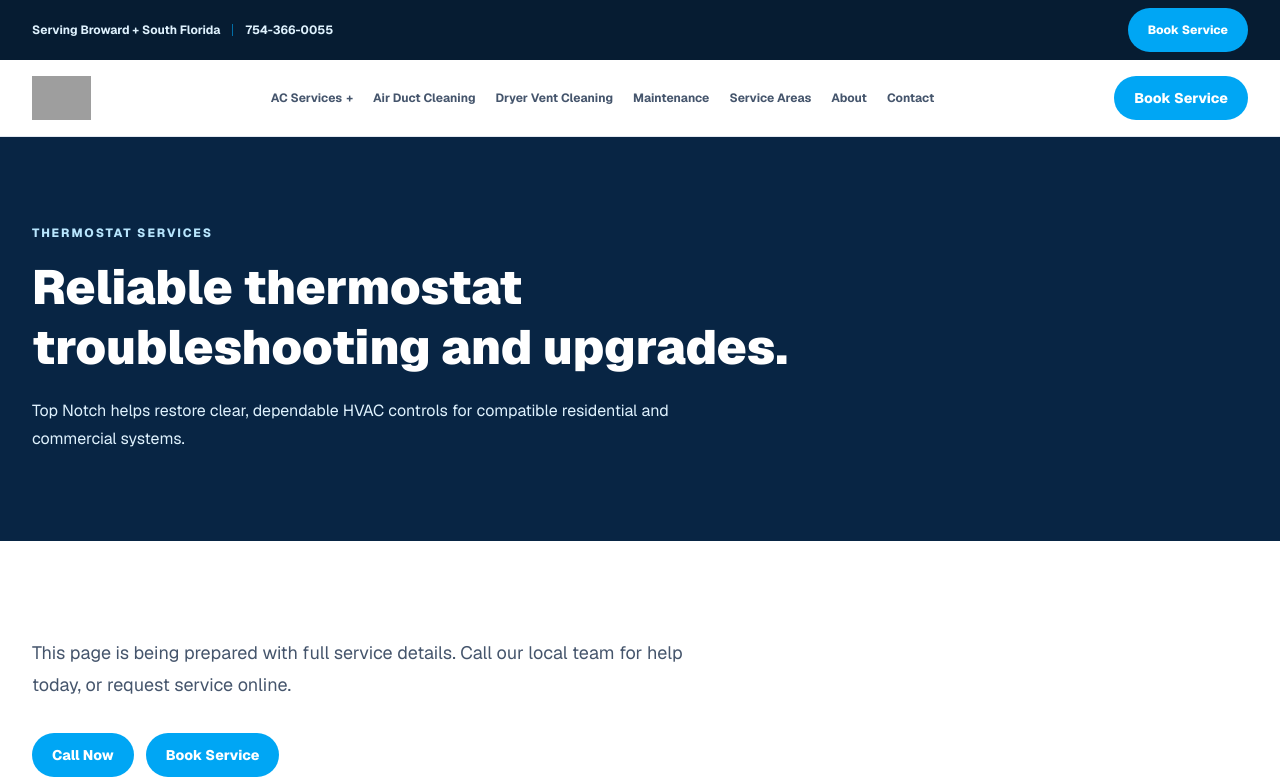
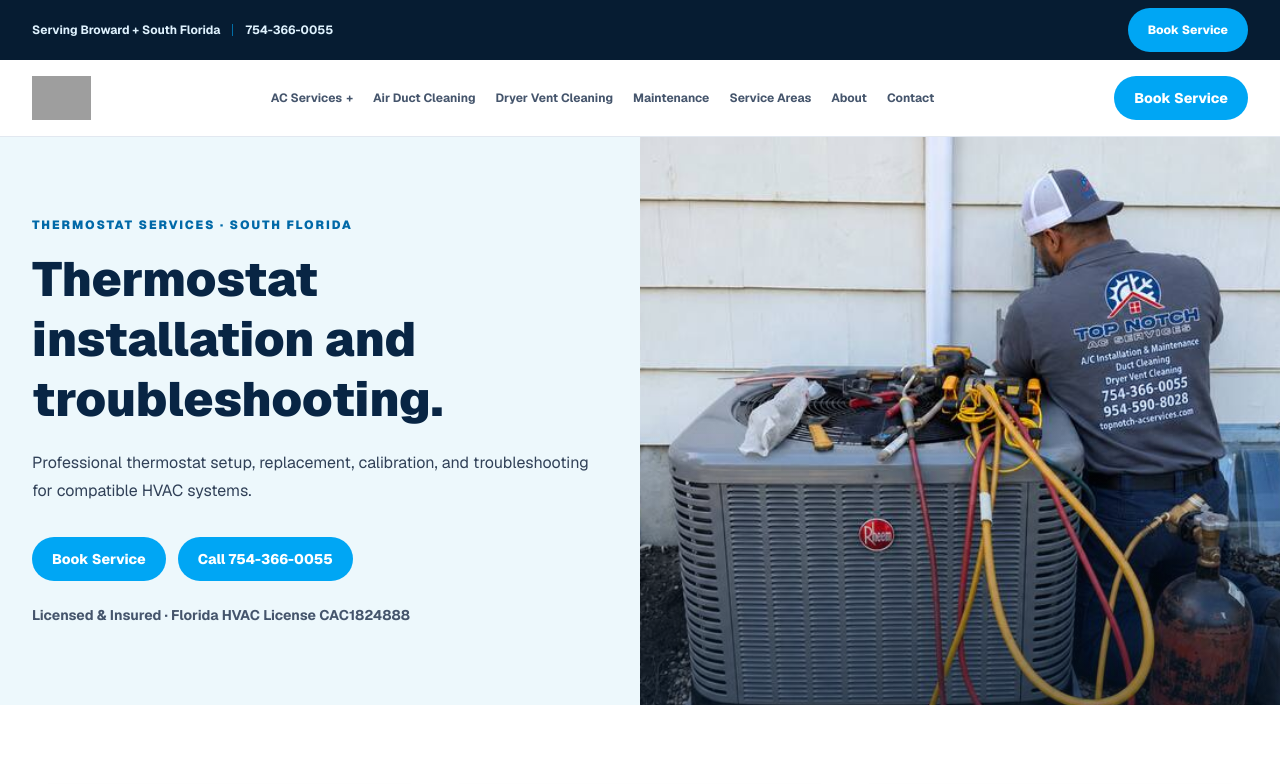
Before and after one commit to topnotchacservices/topnotch-website, a Next.js app: page /thermostat-services in a window 1280 px wide. Shown: the top 784 px of the page. Built offline with nearby package versions, Linux system fonts and the light colour scheme; grey boxes are pictures that could not be loaded.

Commit message:
Restore full service page content and photos

```diff
--- a/app/thermostat-services/page.tsx
+++ b/app/thermostat-services/page.tsx
@@ -1,2 +1,5 @@
-import { TemporaryPage } from "@/components/site-shell";
-export default function ThermostatServicesPage() { return <TemporaryPage eyebrow="THERMOSTAT SERVICES" title="Reliable thermostat troubleshooting and upgrades." description="Top Notch helps restore clear, dependable HVAC controls for compatible residential and commercial systems." />; }
+import { ServiceLandingPage } from "@/components/service-landing-page";
+
+export default function ServicePage() {
+  return <ServiceLandingPage eyebrow={"THERMOSTAT SERVICES · SOUTH FLORIDA"} title={"Thermostat installation and troubleshooting."} description={"Professional thermostat setup, replacement, calibration, and troubleshooting for compatible HVAC systems."} image={"/images/home/ac-maintenance.svg"} imageAlt={"Top Notch AC Services thermostat service"} highlights={["Thermostat replacement","Calibration","System compatibility check"]} processTitle={"Simple, accurate comfort control."} process={["Check system compatibility","Install or troubleshoot the thermostat","Test operation and explain settings"]} />;
+}
```
